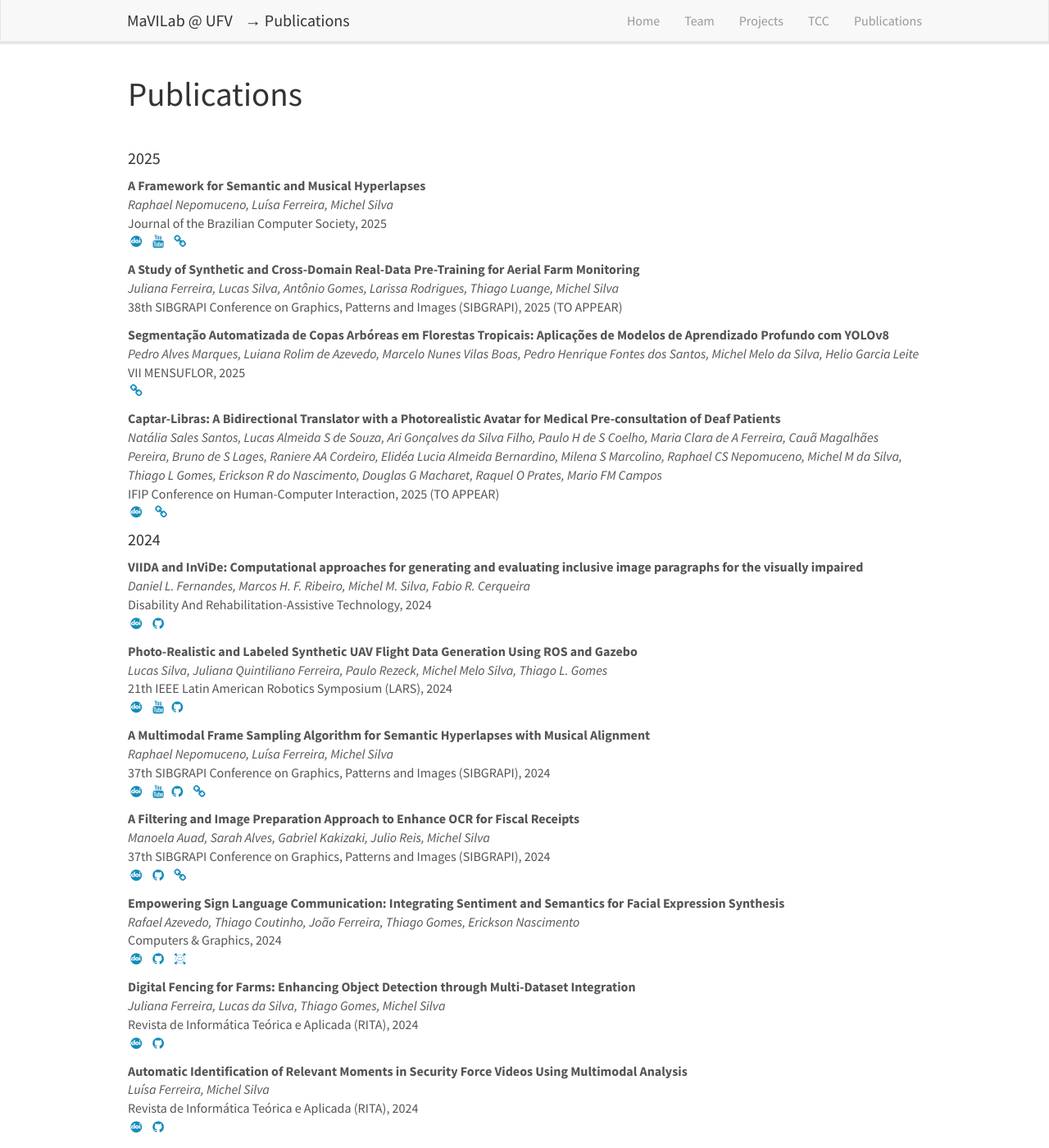
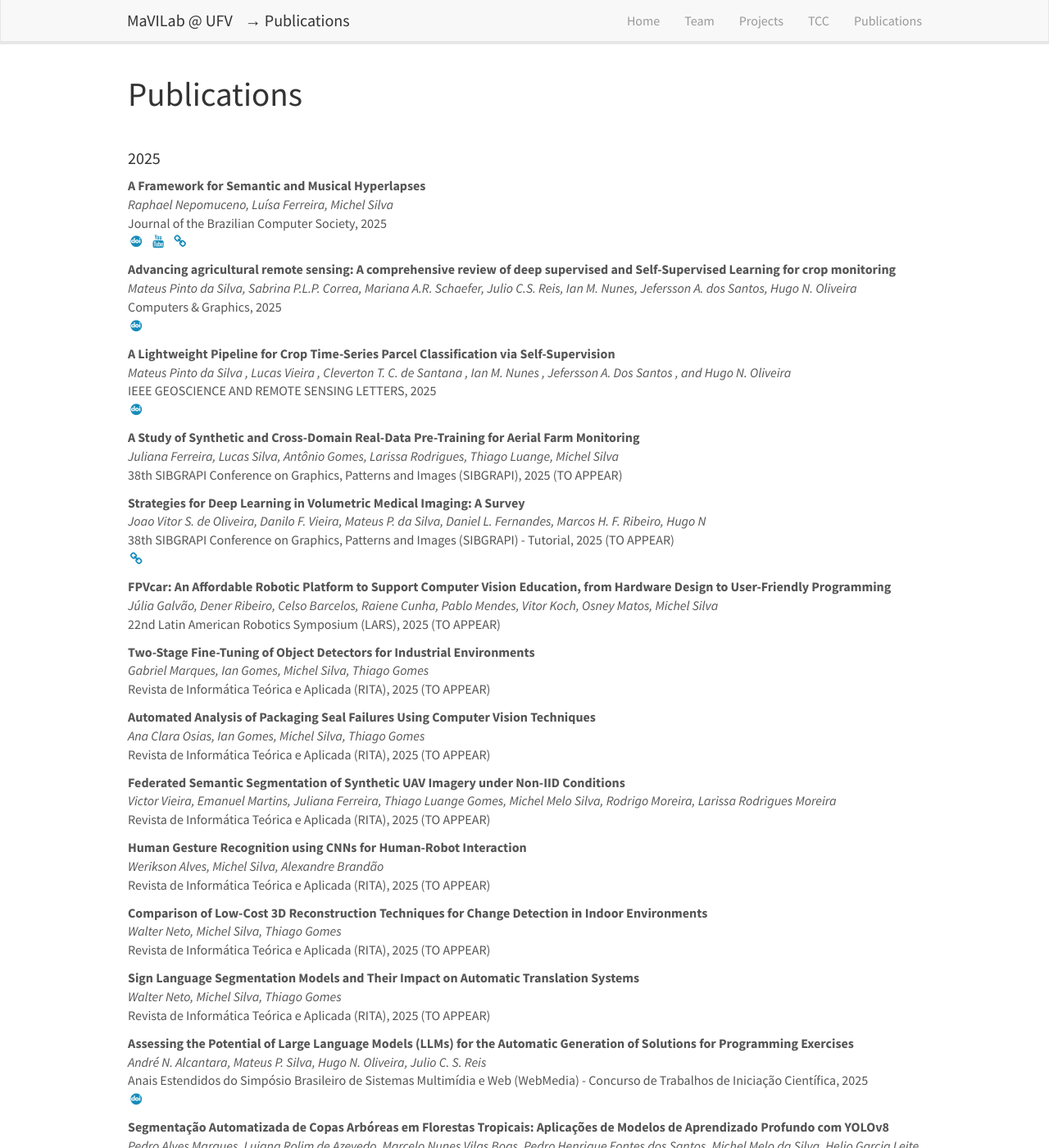
Before and after one commit to MaVILab-UFV/mavilab-ufv.github.io, a Jekyll site: the page built from _pages/publications.md, in a window 1280 px wide and 1400 px high. Shown: the whole window at 82% size. Built offline with Jekyll 4.4.1, drawn with Linux system fonts in a browser that asks for light colours; nearby versions of some CDN libraries; some web fonts are replaced.

Commit message:
Add new publications to pub_list.yml
Added multiple publications with titles, authors, media, and DOI links.

```diff
--- a/_data/pub_list.yml
+++ b/_data/pub_list.yml
@@ -10,12 +10,122 @@
       youtube: https://youtu.be/PIJ8Iq1Y0SE
       github:
 
+  - title: "Advancing agricultural remote sensing: A comprehensive review of deep supervised and Self-Supervised Learning for crop monitoring"
+    authors: Mateus Pinto da Silva, Sabrina P.L.P. Correa, Mariana A.R. Schaefer, Julio C.S. Reis, Ian M. Nunes, Jefersson A. dos Santos, Hugo N. Oliveira
+    media: Computers & Graphics, 2025
+    links:
+      url:
+      doi: https://doi.org/10.1016/j.cag.2025.104434
+      arxiv:
+      youtube:
+      github:
+
+  - title: "A Lightweight Pipeline for Crop Time-Series Parcel Classification via Self-Supervision"
+    authors: Mateus Pinto da Silva , Lucas Vieira , Cleverton T. C. de Santana , Ian M. Nunes , Jefersson A. Dos Santos , and Hugo N. Oliveira
+    media: IEEE GEOSCIENCE AND REMOTE SENSING LETTERS, 2025
+    links:
+      url:
+      doi: https://doi.org/10.1109/LGRS.2025.3589176
+      arxiv:
+      youtube:
+      github:
+
   - title: "A Study of Synthetic and Cross-Domain Real-Data Pre-Training for Aerial Farm Monitoring"
     authors: Juliana Ferreira, Lucas Silva, Antônio Gomes, Larissa Rodrigues, Thiago Luange, Michel Silva
     media: 38th SIBGRAPI Conference on Graphics, Patterns and Images (SIBGRAPI), 2025 (TO APPEAR)
     links:
       url:
       doi:
+      arxiv:
+      youtube:
+      github:
+
+  - title: "Strategies for Deep Learning in Volumetric Medical Imaging: A Survey"
+    authors: Joao Vitor S. de Oliveira, Danilo F. Vieira, Mateus P. da Silva, Daniel L. Fernandes, Marcos H. F. Ribeiro, Hugo N
+    media: 38th SIBGRAPI Conference on Graphics, Patterns and Images (SIBGRAPI) - Tutorial, 2025 (TO APPEAR)
+    links:
+      url: http://sibgrapi.sid.inpe.br/col/sid.inpe.br/sibgrapi/2025/09.15.00.46/doc/2025_SIBGRAPI_Tutorial_Medical_Camera_Ready%20(1).pdf
+      doi:
+      arxiv:
+      youtube:
+      github:
+
+  - title: "FPVcar: An Affordable Robotic Platform to Support Computer Vision Education, from Hardware Design to User-Friendly Programming"
+    authors: Júlia Galvão, Dener Ribeiro, Celso Barcelos, Raiene Cunha, Pablo Mendes, Vitor Koch, Osney Matos, Michel Silva
+    media: 22nd Latin American Robotics Symposium (LARS), 2025 (TO APPEAR)
+    links:
+      url:
+      doi:
+      arxiv:
+      youtube:
+      github:
+
+  - title: "Two-Stage Fine-Tuning of Object Detectors for Industrial Environments"
+    authors: Gabriel Marques, Ian Gomes, Michel Silva, Thiago Gomes
+    media: Revista de Informática Teórica e Aplicada (RITA), 2025 (TO APPEAR)
+    links:
+      url:
+      doi:
+      arxiv:
+      youtube:
+      github:
+
+  - title: "Automated Analysis of Packaging Seal Failures Using Computer Vision Techniques"
+    authors: Ana Clara Osias, Ian Gomes, Michel Silva, Thiago Gomes
+    media: Revista de Informática Teórica e Aplicada (RITA), 2025 (TO APPEAR)
+    links:
+      url:
+      doi:
+      arxiv:
+      youtube:
+      github:
+
+  - title: "Federated Semantic Segmentation of Synthetic UAV Imagery under Non-IID Conditions"
+    authors: Victor Vieira, Emanuel Martins, Juliana Ferreira, Thiago Luange Gomes, Michel Melo Silva, Rodrigo Moreira, Larissa Rodrigues Moreira
+    media: Revista de Informática Teórica e Aplicada (RITA), 2025 (TO APPEAR)
+    links:
+      url:
+      doi:
+      arxiv:
+      youtube:
+      github:
+
+  - title: "Human Gesture Recognition using CNNs for Human-Robot Interaction"
+    authors: Werikson Alves, Michel Silva, Alexandre Brandão
+    media: Revista de Informática Teórica e Aplicada (RITA), 2025 (TO APPEAR)
+    links:
+      url:
+      doi:
+      arxiv:
+      youtube:
+      github:
+
+  - title: "Comparison of Low-Cost 3D Reconstruction Techniques for Change Detection in Indoor Environments"
+    authors: Walter Neto, Michel Silva, Thiago Gomes
+    media: Revista de Informática Teórica e Aplicada (RITA), 2025 (TO APPEAR)
+    links:
+      url:
+      doi:
+      arxiv:
+      youtube:
+      github:
+
+  - title: "Sign Language Segmentation Models and Their Impact on Automatic Translation Systems"
+    authors: Walter Neto, Michel Silva, Thiago Gomes
+    media: Revista de Informática Teórica e Aplicada (RITA), 2025 (TO APPEAR)
+    links:
+      url:
+      doi:
+      arxiv:
+      youtube:
+      github:
+
+  - title: "Assessing the Potential of Large Language Models (LLMs) for the Automatic Generation of Solutions for Programming Exercises"
+    authors: André N. Alcantara, Mateus P. Silva, Hugo N. Oliveira, Julio C. S. Reis
+    media: Anais Estendidos do Simpósio Brasileiro de Sistemas Multimídia e Web (WebMedia) - Concurso de Trabalhos de Iniciação Científica, 2025
+    links:
+      url:
+      doi: https://doi.org/10.5753/webmedia_estendido.2025.16422
       arxiv:
       youtube:
       github:
```
